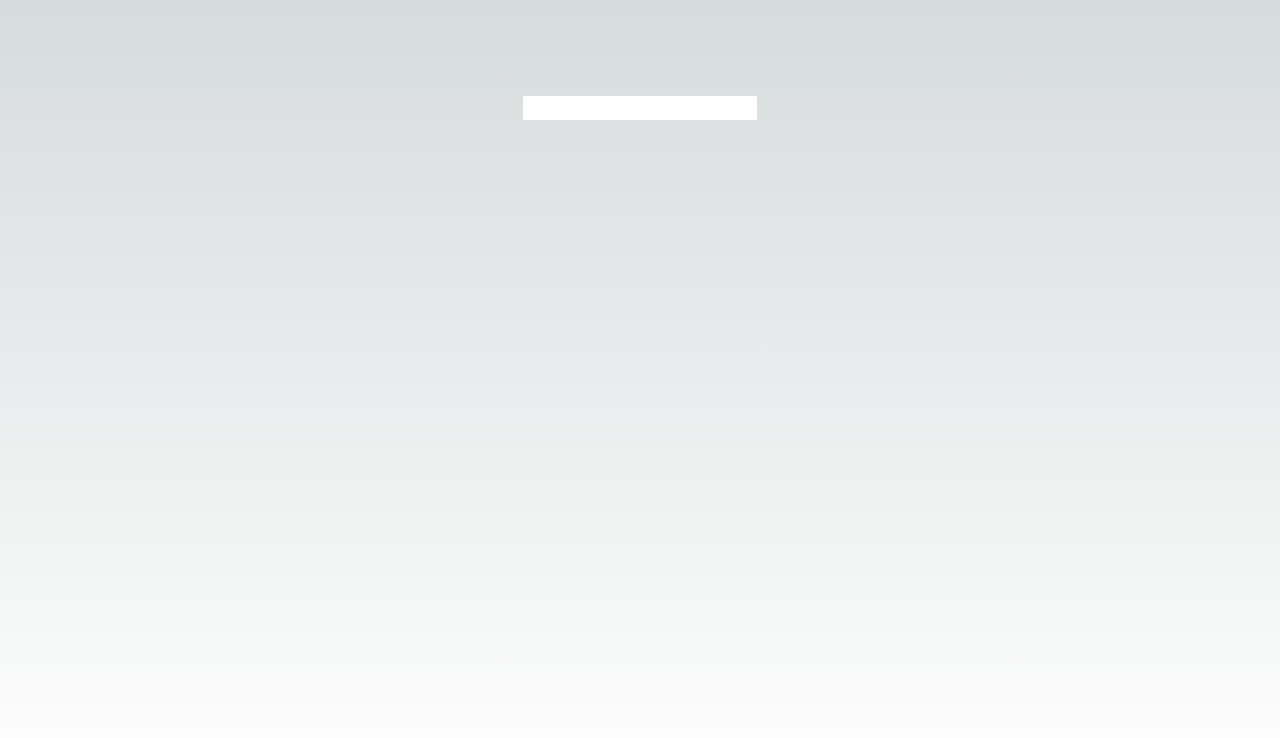
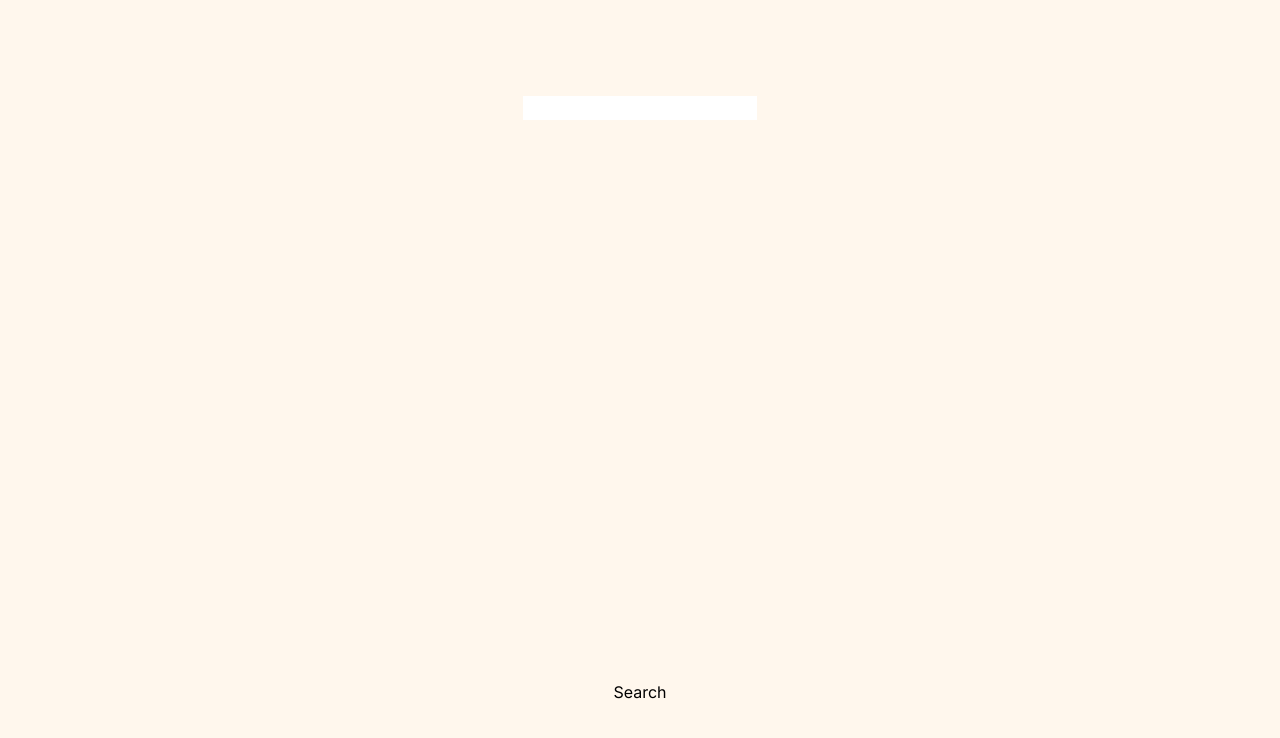
Before and after one commit to stanleyzhengs0/Espresso, a Next.js app: page / in a window 1280 px wide. Shown: the top 738 px of the page. Built offline with nearby package versions, Linux system fonts and the light colour scheme.

Commit message:
monogdb edit

```diff
--- /dev/null
+++ b/app/api/cafes/route.js
@@ -0,0 +1,16 @@
+import Review from "@/app/lib/models/reviewSchema";
+import { NextResponse } from "next/server";
+import { connectToDB } from "@/app/utils/connectdb";
+
+await connectToDB()
+
+
+export async function GET (){
+    try{
+        const reviews = Review.find()
+        return NextResponse.json({success : true, data: reviews})
+    }catch(error){
+        return NextResponse.json({success: false, message: "No Data Found"})
+    }
+
+}
--- a/app/globals.css
+++ b/app/globals.css
@@ -1,33 +1,3 @@
 @tailwind base;
 @tailwind components;
 @tailwind utilities;
-
-:root {
-  --foreground-rgb: 0, 0, 0;
-  --background-start-rgb: 214, 219, 220;
-  --background-end-rgb: 255, 255, 255;
-}
-
-@media (prefers-color-scheme: dark) {
-  :root {
-    --foreground-rgb: 255, 255, 255;
-    --background-start-rgb: 0, 0, 0;
-    --background-end-rgb: 0, 0, 0;
-  }
-}
-
-body {
-  color: rgb(var(--foreground-rgb));
-  background: linear-gradient(
-      to bottom,
-      transparent,
-      rgb(var(--background-end-rgb))
-    )
-    rgb(var(--background-start-rgb));
-}
-
-@layer utilities {
-  .text-balance {
-    text-wrap: balance;
-  }
-}
--- a/app/lib/models/review.model.js
+++ b/app/lib/models/reviewSchema.js
@@ -1,6 +1,6 @@
 import mongoose from "mongoose";
 
-const reviewSchema = mongoose.Schema({
+const reviewSchema =  mongoose.Schema({
     cafeName: {
         type: String,
         required: true,
@@ -25,6 +25,6 @@ const reviewSchema = mongoose.Schema({
     }
 })
 
-const Review = mongoose.model("Review", reviewSchema)
+const Review = mongoose.model.reviews || mongoose.model("reviews", reviewSchema)
 
 export default Review
--- a/app/page.js
+++ b/app/page.js
@@ -1,13 +1,25 @@
-import Image from "next/image";
+'use client'
+import { connectToDB } from "./utils/connectdb";
+import { useState } from "react";
 
 export default function Home() {
+
+
   return (
-    <main className="flex min-h-screen flex-col items-center justify-between p-24">
-      <input>
+    <main className="flex min-h-screen flex-col items-center justify-between p-24 bg-orange-50">
+      <input
+
+      >
       </input>
-      <button>
 
+
+      <button
+
+      >
+        Search
       </button>
+
+
     </main>
   );
 }
```
Also changed, not shown: app/utils/connectdb.js (renamed from app/mongoose.js).
